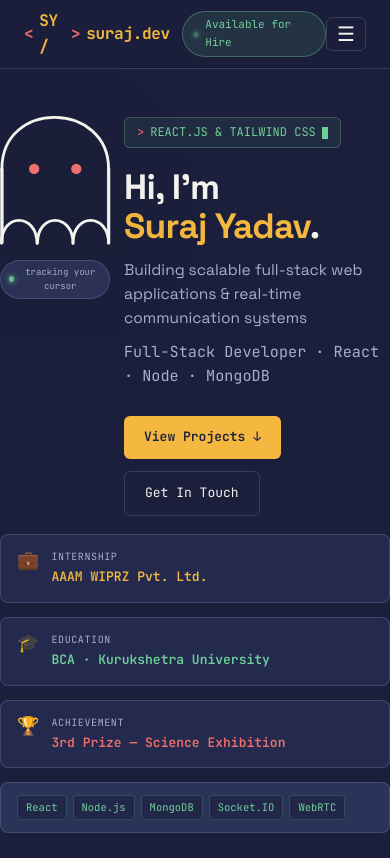
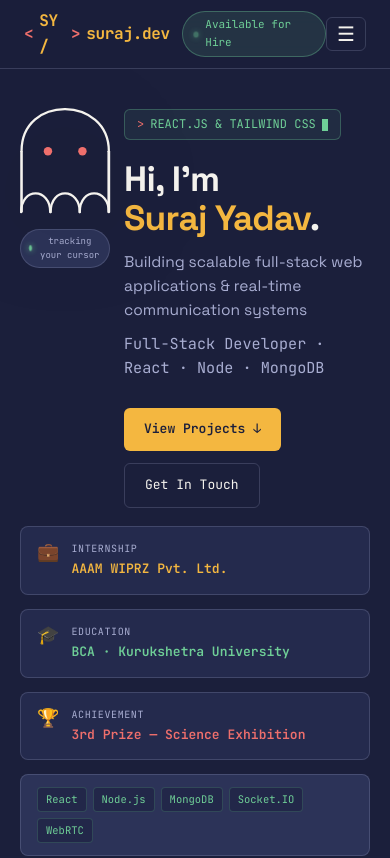
Before and after one commit to suraj-2414/Suraj-Portfolio, a plain HTML site: page suraj-portfolio.html in a window 390 px wide. Shown: the top 858 px of the page. Drawn offline with Linux system fonts and the light colour scheme.

Commit message:
responsiveess 1

```diff
--- a/suraj-portfolio.html
+++ b/suraj-portfolio.html
@@ -1070,13 +1070,14 @@
     @media (max-width: 600px) {
       .hero {
         display: grid;
-        grid-template-columns: 110px 1fr;
+        grid-template-columns: 90px 1fr;
         grid-template-areas:
           "mascot left"
           "right  right";
         align-items: start;
         gap: 10px 14px;
         text-align: left;
+        padding: 40px 20px 56px;
       }
 
       .hero-center {
@@ -1109,7 +1110,7 @@
 
       .mascot-wrap {
         width: 100%;
-        max-width: 110px;
+        max-width: 90px;
         margin: 0;
       }
 
```
Also changed, not shown: index.html (+4 -3 lines).
